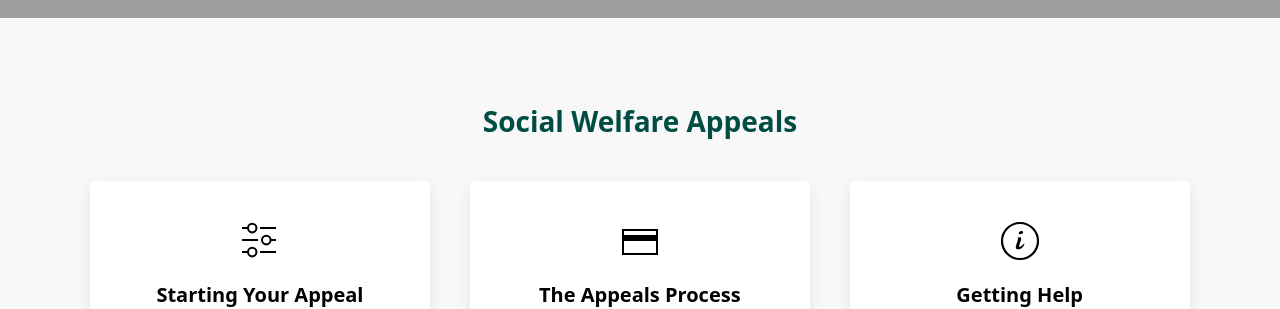
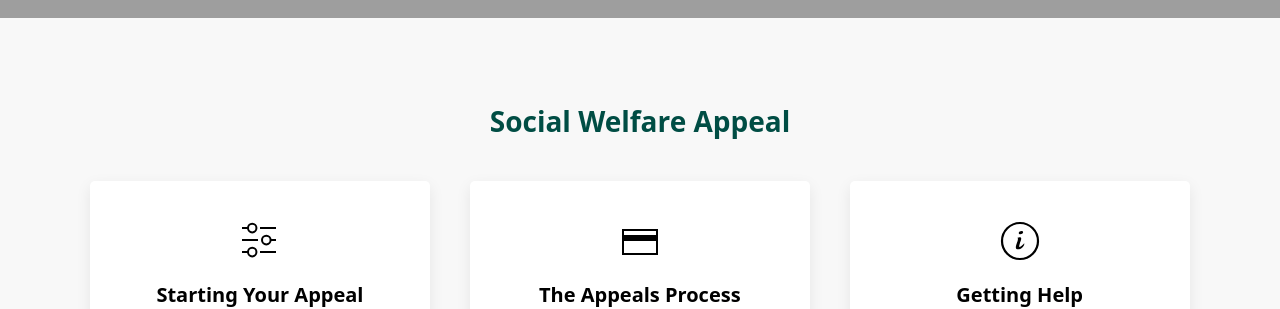
Before and after one commit to robbertl/socialwelfareappeal, a Jekyll site: the page built from index.md, in a window 1280 px wide. Shown: the part 524-833 px from the top of the page. Built offline with Jekyll 4.4.1, drawn with Linux system fonts in a browser that asks for light colours.

Commit message:
Update navigation_categories.yml

```diff
--- a/_data/navigation_categories.yml
+++ b/_data/navigation_categories.yml
@@ -1,6 +1,6 @@
 # Categories home page navigation
 
-- heading: Social Welfare Appeals
+- heading: Social Welfare Appeal
   categories:
     - title: Starting Your Appeal
       desc: What you need to know to successfully submit your Social Welfare Appeal
```
